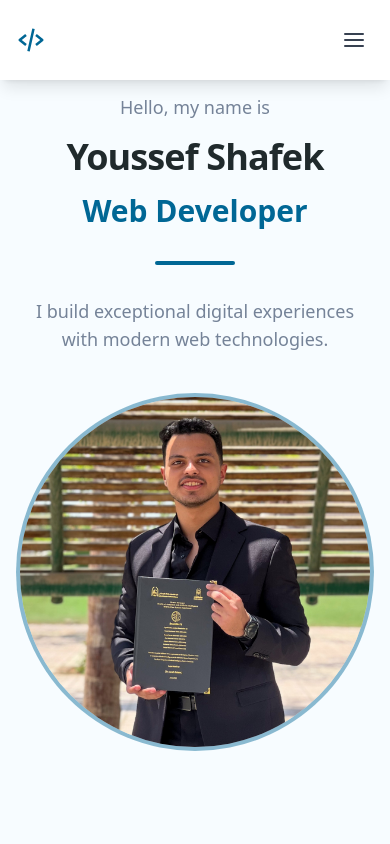
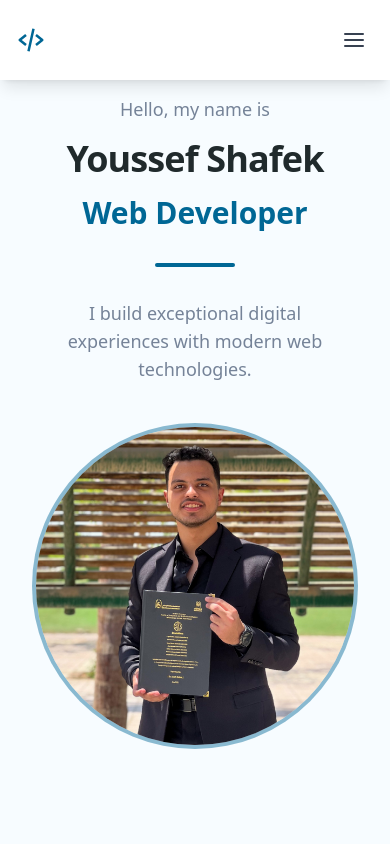
Before and after one commit to YoussefShafiq/my-portfolio, a React (Vite) app: page / in a window 390 px wide. Shown: the top 844 px of the page. Built offline with nearby package versions, Linux system fonts and the light colour scheme.

Commit message:
responsive updates

```diff
--- a/tailwind.config.js
+++ b/tailwind.config.js
@@ -7,7 +7,7 @@ export default {
   theme: {
     container: {
       center: true,
-      padding: '1rem',
+      padding: '2rem',
       screens: {
         sm: '640px',
         md: '768px',
```
